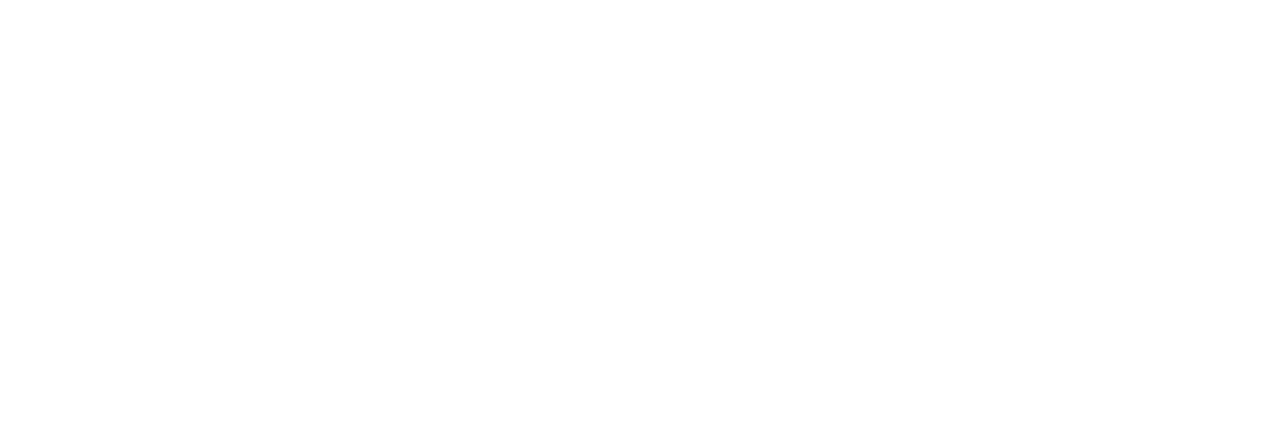
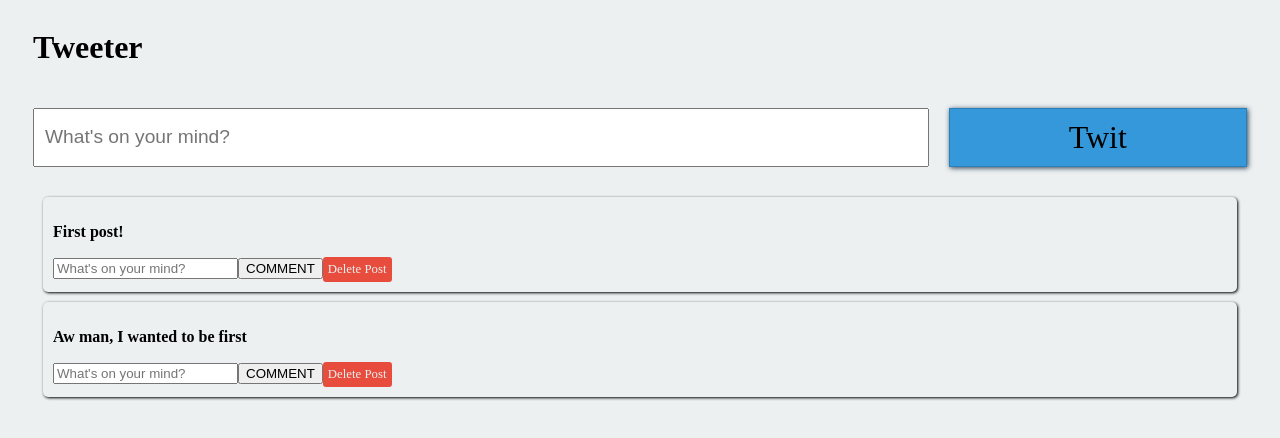
Before and after one commit to AmirBootbool/Tweeter-MVC-Project, a plain HTML site: page index.html in a window 1280 px wide. Drawn offline with nearby package versions, Linux system fonts and the light colour scheme; a web font is replaced by a local one.

Commit message:
after bug in renderer solved

```diff
--- a/index.html
+++ b/index.html
@@ -1,24 +1,18 @@
 <!DOCTYPE html>
-<html lang="en">
+<html>
+<head><title>Tweeter</title><link href="https://fonts.googleapis.com/css?family=Balthazar" rel="stylesheet"><link rel="stylesheet" type="text/css" media="screen" href="style.css" /><script src="https://ajax.googleapis.com/ajax/libs/jquery/3.3.1/jquery.min.js"></script>
+</head>
+<body>
 
-<head>
-    <meta charset="UTF-8">
-    <meta name="viewport" content="width=device-width, initial-scale=1.0">
-    <meta http-equiv="X-UA-Compatible" content="ie=edge">
-    <!-- css reference for "style" generic name -->
-    <link rel="stylesheet" type="text/css" href="style.css">
-    <!-- js file reference with "main" generic name -->
-    <title>Document</title>
-</head>
-
-<body><!-- your HTML goes here -->
+    <div id="container">
+        <h1 id="title">Tweeter</h1>
+        <input type="text" placeholder="What's on your mind?" id="input">
+        <div id="post">Twit
+        </div>
+        <div id="posts"></div></div>
 
 
 
-
-
-
-    <script src="logic.js"></script>
+    <script src="render.js"></script> <!-- You'll create this soon --><script src="logic.js"></script> <!-- You've got this --><script src="main.js"></script> <!-- You'll create this soon -->
 </body>
-
 </html>
--- a/logic.js
+++ b/logic.js
@@ -1,101 +1,61 @@
+// call the renderPost method from Renderer module, and give as arguments the getPosts property (is it a func?)
+
+// Specifically, we want to add a listener on the following elements:
+
+//tweet button to get post and show it
+
+// $("#post").on('click', function(){
+// let inputText = $("#input").val()
+// alert(inputText)
+
+// invoke addpost
+// should grab the value from the big input and create a new post
 
 
-// ########## TWEETER LOGIC ##########
+// })
 
-let _postsList = []
-// _postsList.push("dummy post")
-let postIdCounter = _postsList.length
-// console.log(_postsList, postIdCounter)
+// remove post button
+// grab the ID of the post using what you learned about DOM Traversal and invoke the removePost function in your logic module
 
-const getPosts = function (){
-    return _postsList
+// $(#??).on('click', ".??", function(){
+//     postID = $(this).egt clickedpost id
+// })
+
+
+// push text to DATA BASE
+
+
+
+
+
+const Tweeter = function () {
+    const _posts = [
+        {
+            text: "First post!",
+            id: "p1",
+            comments: [
+                { id: "c1", text: "First comment on first post!" },
+                { id: "c2", text: "Second comment on first post!!" },
+                { id: "c3", text: "Third comment on first post!!!" }
+            ]
+        },
+        {
+            text: "Aw man, I wanted to be first",
+            id: "p2",
+            comments: [
+                { id: "c4", text: "Don't wory second poster, you'll be first one day." },
+                { id: "c5", text: "Yeah, believe in yourself!" },
+                { id: "c6", text: "Haha second place what a joke." }
+            ]
+        }
+    ]
+
+const getPosts = function(){
+    return _posts
 }
 
-// console.log(getPosts())  test function return the array
+   return {
+       getPosts:getPosts
+    }
 
-
-// adding posts and comments to DB with post number
-
-let counter = 1  // set counter ouside of target function to prevent it from loosing count each time the function is called
-
-const addPost = function (string){
-    const add =  function () {
-        counter += 1;
-      }
-    _postsList.push({   id:"p"+counter,
-                        text: string ,
-                        comments:[] })
-                        add()
 }
-
-// console.log(getPosts())
-
-// function removePost(array, postIndex) {
-//     return array.filter(function(ele){
-//         return ele != postIndex; });
-// }
-
-// ### helper remove function ###
-
-     // a method to remove an element from array by its value- using  filter to bring back only values that doenst match the targeted item to be removed.
-
-    //  function arrayRemove(arr, value) {
-    //      return arr.filter(function(ele){
-    //           return ele != value; });}
-
-    // push some new posts inside the list
-
-    addPost("1st dummy post")
-    addPost("2nd dummy post")
-    addPost("3rd dummy post")
-
-    console.log("original DB", getPosts())  // print post DB
-
-const searchAndDeletePost = function (_postsList, postID){
-        for (let item of _postsList){
-            // console.log(item)
-            let key = item.id
-            // console.log(key)
-        if (key == postID){
-            let index = _postsList.indexOf(item)  // get the index of the target item in array
-            // console.log(index)
-            _postsList.splice(index, 1)
-        }
-    }
-}
-
-// searchAndDeletePost(_postsList, "p3")
-// console.log("after removing", getPosts())
-
-const addComment = function (postID, string){
-     for (item of _postsList){
-         if (postID == item.id){
-             let id = item.comments.length + 1
-             id = "c"+id
-             item.comments.push({"id": id, "text": string})
-
-
-         }
-     }
-}
-
-
-addComment("p2", "this is  a 4th comment to post2")
-console.log(getPosts())
-
-const removeComment = function (postID, commentID){
-    for (item of _postsList){
-        if (postID == item.id){
-            for (comment of item.comments){
-                if (comment["id"] == commentID){
-                    let index = item.comments.indexOf(comment)  // get the index of the target item in array
-            // console.log(index)
-                    item.comments.splice(index, 1)
-                }
-        }
-    }
-}
-}
-
-// removeComment("p2", "c1")
-console.log("DB after p2-c1 comment  removal", getPosts())
--- /dev/null
+++ b/main.js
@@ -0,0 +1,4 @@
+const tweeter = Tweeter()
+const renderer = Renderer()
+
+renderer.renderPost(tweeter.getPosts())
--- /dev/null
+++ b/render.js
@@ -0,0 +1,57 @@
+
+
+const Renderer = function(){
+    const renderPost = function(posts){
+        $("#posts").empty()
+        for (let post of posts) {
+            let postBox = $(`<div class='post' data-id = "${post.id}">
+            <p class="post-text">${post.text}</p>
+            </div>`)
+            $(this).empty()  // do we need to empty post's children even if its created dynamically?
+
+            for (let comment of post.comments){
+                let comBox = $(`<div class="comment" data-id ="${comment.id}">
+                <span class="delete-comment">X</span>
+                <span class="comments">${comment.text}</span>`)
+                $("post").append(comBox)  // append to postbox or post ?
+
+            }
+
+            $("#posts").append(postBox)
+    }
+    // add comment input and button
+        const addCommentBox = $(`<input type="text" placeholder="What's on your mind?"><button>COMMENT</button>`);
+        $(".post").append(addCommentBox);
+
+// delete post button
+        const deletePost = $(`<div class="delete">Delete Post</div>`);
+        $(".post").append(deletePost);
+
+
+    }
+
+    return {
+        renderPost: renderPost}
+}
+
+
+
+//  make sure you're generating HTML with some classes.
+
+
+
+//     receive posts[] from tweeter File
+//     empty the #posts Element
+//     loop on posts and create elements for them with jQuery
+//     render text and comments text separatly
+//     assign post id and comment id to data-id attribute
+
+//     The function should first empty the #posts element
+// It should loop through each post in the posts array and append some HTML to #posts
+// Use jQuery to create and add the elements
+// Functions are your friends
+// Notice that each post has its own text, as well as the text of its comments
+// You need to generate the HTML for both
+// Make sure you're adding each post and comment's ID in a data-id attribute
+// Use the CSS below for styling - you should be able to figure out which elements receive which class
+// We highly encourage you to use template literals
--- a/style.css
+++ b/style.css
@@ -0,0 +1,76 @@
+body{
+    background-color: #ecf0f1;
+    font-family: 'Balthazar', serif;
+}
+
+#container{
+    display: grid;
+    grid-gap: 20px;
+    padding-left: 25px;
+    padding-right: 25px;
+    grid-template-columns: 3fr 1fr;
+    grid-template-areas:
+    "h .""i b""p p"
+}
+
+#header{
+    grid-area: h;
+    color: #3498db;
+}
+
+#input{
+    grid-area: i;
+    padding: 10px;
+    font-size: 1.5vw;
+}
+
+#posts{
+    grid-area: p;
+}
+
+#post{
+    grid-area: b;
+    padding: 10px;
+    background-color: #3498db;
+    border: 1px solid #2980b9;
+    box-shadow: 1px 1px 5px #2c3e50;
+    cursor: pointer;
+    display: flex;
+    justify-content: center;
+    font-size: 2.5vw;
+}
+
+.post{
+    box-shadow: 1px 1px 3px;
+    margin: 10px;
+    border-radius: 5px;
+    padding: 10px;
+}
+
+#post:active{
+    background-color: #2980b9
+}
+
+.post-text{
+    font-weight: bold;
+}
+
+.comments{
+    margin-left: 10px;
+    margin: 10px;
+}
+
+.delete{
+    cursor: pointer;
+    color: #ecf0f1;
+    background-color: #e74c3c;
+    display: inline-block;
+    padding: 5px;
+    border-radius: 3px;
+    font-size: 0.8em;
+}
+
+.delete-comment{
+    cursor: pointer;
+    color: #e74c3c;
+}
--- a/test.txt
+++ /dev/null
@@ -1,3 +0,0 @@
-test commit new repo
-
-test commiting from Vs code
```
Also changed, not shown: logic_exercise.js (added, +56 -0 lines), README.md (deleted).
